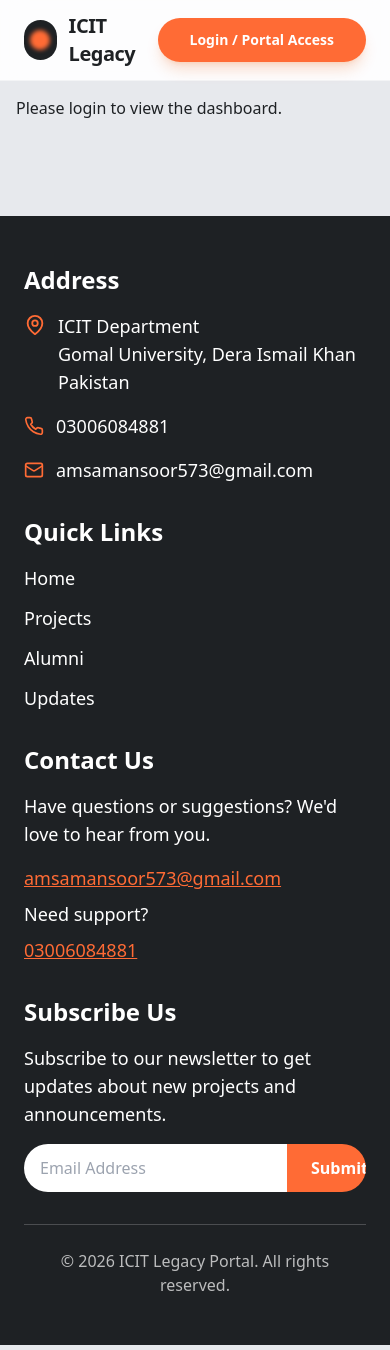
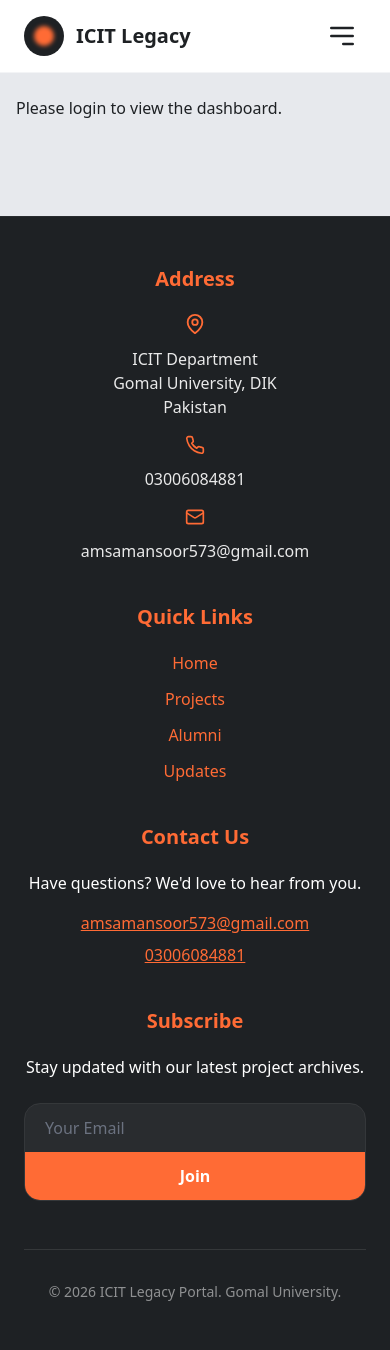
Before and after one commit to amsamansoor/icit-legacy-portal, a React (Vite) app: page /dashboard in a window 390 px wide. Built offline with nearby package versions, Linux system fonts and the light colour scheme.

Commit message:
updated code for responsive homepage

```diff
--- a/package.json
+++ b/package.json
@@ -13,6 +13,7 @@
     "lucide-react": "^0.258.0",
     "react": "^18.2.0",
     "react-dom": "^18.2.0",
+    "react-icons": "^5.5.0",
     "react-router-dom": "^6.14.1"
   },
   "devDependencies": {
--- a/src/components/HomePage/Features.tsx
+++ b/src/components/HomePage/Features.tsx
@@ -3,18 +3,32 @@ import { Database, Archive, Users } from 'lucide-react'
 
 const Features: React.FC = () => {
   const items = [
-    { title: 'Centralized Data', desc: 'Unified student records and project metadata.', icon: <Database /> },
-    { title: 'Project Archives', desc: 'Searchable final year projects and assets.', icon: <Archive /> },
-    { title: 'Alumni Tracking', desc: 'Keep in touch with alumni and career paths.', icon: <Users /> }
+    { title: 'Centralized Data', desc: 'Unified student records and project metadata.', icon: <Database size={24} /> },
+    { title: 'Project Archives', desc: 'Searchable final year projects and assets.', icon: <Archive size={24} /> },
+    { title: 'Alumni Tracking', desc: 'Keep in touch with alumni and career paths.', icon: <Users size={24} /> }
   ]
 
   return (
-    <div className="grid grid-cols-1 sm:grid-cols-3 gap-6">
+    /* py-8 add kiya takay sections ke darmiyan gap rahay */
+    <div className="grid grid-cols-1 sm:grid-cols-3 gap-6 py-8">
       {items.map((it) => (
-        <div key={it.title} className="p-6 rounded-2xl bg-ps-dark text-ps-text-light shadow-lg flex flex-col items-start gap-4 hover:shadow-xl transition-shadow">
-          <div className="p-3 rounded-lg bg-ps-accent/20 text-ps-accent">{it.icon}</div>
-          <h4 className="font-semibold text-ps-text-light">{it.title}</h4>
-          <p className="text-ps-text-muted text-sm">{it.desc}</p>
+        <div
+          key={it.title}
+          /* Mobile par items-center aur text-center kiya hai, md: (desktop) par items-start aur text-left */
+          className="p-8 rounded-[2rem] bg-ps-dark text-ps-text-light shadow-lg flex flex-col items-center text-center md:items-start md:text-left gap-4 hover:shadow-2xl transition-all duration-300 border border-white/5 hover:border-ps-accent/20"
+        >
+          {/* Icon container ko thoda prominent kiya */}
+          <div className="p-4 rounded-2xl bg-ps-accent/10 text-ps-accent flex items-center justify-center">
+            {it.icon}
+          </div>
+
+          <h4 className="text-xl font-bold text-ps-text-light tracking-tight">
+            {it.title}
+          </h4>
+
+          <p className="text-ps-text-muted text-sm leading-relaxed md:max-w-xs">
+            {it.desc}
+          </p>
         </div>
       ))}
     </div>
--- a/src/components/HomePage/Footer.tsx
+++ b/src/components/HomePage/Footer.tsx
@@ -11,79 +11,81 @@ const Footer: React.FC = () => {
   }
 
   return (
-    <footer className="bg-ps-dark text-ps-text-light mt-16">
+    <footer className="bg-ps-dark text-ps-text-light mt-16 border-t border-white/5">
       <div className="container mx-auto px-6 py-12">
-        <div className="grid grid-cols-1 md:grid-cols-4 gap-8 md:gap-6 mb-8 items-start">
+        {/* Mobile par text-center aur desktop par text-left (md:text-left) */}
+        <div className="grid grid-cols-1 sm:grid-cols-2 md:grid-cols-4 gap-10 md:gap-6 mb-12 text-center md:text-left">
+
           {/* Address Section */}
-          <div>
-            <h3 className="text-2xl font-bold mb-4 text-ps-text-light">Address</h3>
-            <div className="space-y-4 text-ps-text-light">
-              <p className="flex items-start gap-3 text-lg">
-                <MapPin size={22} className="flex-shrink-0 mt-0.5 text-ps-accent" />
-                <span>ICIT Department<br />Gomal University, Dera Ismail Khan<br />Pakistan</span>
+          <div className="flex flex-col items-center md:items-start">
+            <h3 className="text-xl md:text-2xl font-bold mb-5 text-ps-accent">Address</h3>
+            <div className="space-y-4 text-ps-text-light/90">
+              <p className="flex flex-col md:flex-row items-center md:items-start gap-3 text-base md:text-lg">
+                <MapPin size={22} className="flex-shrink-0 text-ps-accent" />
+                <span>ICIT Department<br />Gomal University, DIK<br />Pakistan</span>
               </p>
-              <p className="flex items-center gap-3 text-lg">
+              <p className="flex flex-col md:flex-row items-center md:items-start gap-3 text-base md:text-lg">
                 <Phone size={20} className="text-ps-accent" />
                 <span>03006084881</span>
               </p>
-              <p className="flex items-center gap-3 text-lg">
+              <p className="flex flex-col md:flex-row items-center md:items-start gap-3 text-base md:text-lg overflow-hidden">
                 <Mail size={20} className="text-ps-accent" />
-                <span className="text-ps-text-light">amsamansoor573@gmail.com</span>
+                <span className="break-all">amsamansoor573@gmail.com</span>
               </p>
             </div>
           </div>
 
           {/* Quick Links Section */}
           <div>
-            <h3 className="text-2xl font-bold mb-4 text-ps-text-light">Quick Links</h3>
-            <ul className="space-y-3 text-ps-text-light text-lg">
-              <li><a href="/" className="text-ps-text-light hover:text-ps-accent transition">Home</a></li>
-              <li><a href="#projects" className="text-ps-text-light hover:text-ps-accent transition">Projects</a></li>
-              <li><a href="#alumni" className="text-ps-text-light hover:text-ps-accent transition">Alumni</a></li>
-              <li><a href="#updates" className="text-ps-text-light hover:text-ps-accent transition">Updates</a></li>
+            <h3 className="text-xl md:text-2xl font-bold mb-5 text-ps-accent">Quick Links</h3>
+            <ul className="space-y-3 text-base md:text-lg">
+              <li><a href="/" className="hover:text-ps-accent transition">Home</a></li>
+              <li><a href="#projects" className="hover:text-ps-accent transition">Projects</a></li>
+              <li><a href="#alumni" className="hover:text-ps-accent transition">Alumni</a></li>
+              <li><a href="#updates" className="hover:text-ps-accent transition">Updates</a></li>
             </ul>
           </div>
 
-          {/* Contact Us Section */}
+          {/* Contact Section */}
           <div>
-            <h3 className="text-2xl font-bold mb-4 text-ps-text-light">Contact Us</h3>
-            <p className="text-ps-text-light mb-4 text-lg">Have questions or suggestions? We'd love to hear from you.</p>
-            <p className="text-ps-text-light mb-2 text-lg">
-              <a href="mailto:amsamansoor573@gmail.com" className="text-ps-accent underline hover:text-ps-accent/90 transition">
+            <h3 className="text-xl md:text-2xl font-bold mb-5 text-ps-accent">Contact Us</h3>
+            <p className="mb-4 text-base md:text-lg">Have questions? We'd love to hear from you.</p>
+            <div className="space-y-2">
+               <a href="mailto:amsamansoor573@gmail.com" className="block text-ps-accent underline hover:opacity-80 transition break-all">
                 amsamansoor573@gmail.com
               </a>
-            </p>
-            <p className="text-ps-text-light text-lg">Need support?</p>
-            <p className="text-ps-text-light text-lg mt-2">
-              <a href="tel:+923006084881" className="text-ps-accent underline hover:text-ps-accent/90 transition">03006084881</a>
-            </p>
+              <a href="tel:+923006084881" className="block text-ps-accent underline hover:opacity-80 transition">03006084881</a>
+            </div>
           </div>
 
           {/* Subscribe Section */}
-          <div>
-            <h3 className="text-2xl font-bold mb-4 text-ps-text-light">Subscribe Us</h3>
-            <p className="text-ps-text-light mb-4 text-lg">Subscribe to our newsletter to get updates about new projects and announcements.</p>
-            <form onSubmit={handleSubscribe} className="space-y-2">
-              <div className="flex rounded-full overflow-hidden">
+          <div className="flex flex-col items-center md:items-start">
+            <h3 className="text-xl md:text-2xl font-bold mb-5 text-ps-accent">Subscribe</h3>
+            <p className="mb-6 text-base md:text-lg">Stay updated with our latest project archives.</p>
+            <form onSubmit={handleSubscribe} className="w-full max-w-sm">
+              {/* Mobile par flex-col kiya hai takay button niche aa jaye agar jagah kam ho */}
+              <div className="flex flex-col sm:flex-row rounded-2xl sm:rounded-full overflow-hidden border border-white/10 group focus-within:border-ps-accent/50 transition">
                 <input
                   type="email"
-                  placeholder="Email Address"
+                  placeholder="Your Email"
                   value={email}
                   onChange={(e) => setEmail(e.target.value)}
                   required
-                  className="flex-1 px-4 py-3 text-ps-text-dark focus:outline-none"
+                  className="flex-1 px-5 py-3 bg-white/5 text-white focus:outline-none placeholder:text-gray-500"
                 />
-                <button type="submit" className="px-6 py-3 bg-ps-accent text-ps-text-light font-semibold hover:bg-ps-accent/90 transition transform hover:scale-105">
-                  Submit
+                <button type="submit" className="px-6 py-3 bg-ps-accent text-white font-bold hover:bg-orange-600 transition">
+                  Join
                 </button>
               </div>
             </form>
           </div>
         </div>
 
-        {/* Divider */}
-        <div className="border-t border-ps-text-light/20 pt-6 text-center text-ps-text-light/70">
-          <p>&copy; 2026 ICIT Legacy Portal. All rights reserved.</p>
+        {/* Divider & Copyright */}
+        <div className="border-t border-white/10 pt-8 text-center">
+          <p className="text-sm md:text-base text-ps-text-light/50">
+            &copy; {new Date().getFullYear()} ICIT Legacy Portal. Gomal University.
+          </p>
         </div>
       </div>
     </footer>
--- a/src/components/HomePage/Hero.tsx
+++ b/src/components/HomePage/Hero.tsx
@@ -3,60 +3,61 @@ import { Link } from 'react-router-dom'
 
 const Hero: React.FC = () => {
     return (
-        <section className="w-screen -ml-[calc((100vw-100%)/2)] relative overflow-hidden py-4">
+        <section className="w-screen -ml-[calc((100vw-100%)/2)] relative overflow-hidden py-2 md:py-4">
 
-            <div className="max-w-[1400px] mx-4 md:mx-auto bg-ps-dark rounded-[2.5rem] relative overflow-hidden shadow-2xl">
+            <div className="max-w-[1400px] mx-4 md:mx-auto bg-[#1E2124] rounded-[1.5rem] md:rounded-[2.5rem] relative overflow-hidden shadow-2xl">
 
-                {/* Background Overlay (Image effect jo humne discuss kiya tha) */}
+                {/* --- AAPKA MATLOOBA BACKGROUND (Same as Last Image) --- */}
+                {/* 1. Global Network Image Layer */}
                 <div
-                    className="absolute inset-0 z-0 opacity-10 pointer-events-none"
+                    className="absolute inset-0 z-0 opacity-40 pointer-events-none"
                     style={{
-                        backgroundImage: "url('/it-relatedBgImage.jpg')",
+                        // Yahan aap wahi connectivity wali image use karein
+                        backgroundImage: "url('https://img.freepik.com/free-vector/global-network-connection-background-abstract-technology-dots-lines-digital-futuristic-design-vector-illustration_1150-55171.jpg')",
                         backgroundSize: 'cover',
-                        mixBlendMode: 'overlay'
+                        backgroundPosition: 'right center',
+                        mixBlendMode: 'screen'
                     }}
                 ></div>
 
-                <div className="absolute inset-0 bg-gradient-to-br from-ps-accent/10 via-transparent to-ps-accent/5"></div>
+                {/* 2. Gradient Overlay for Depth (Takay text saaf nazar aaye) */}
+                <div className="absolute inset-0 bg-gradient-to-r from-[#1E2124] via-[#1E2124]/80 to-transparent z-1"></div>
 
-                <div className="relative z-10 min-h-[500px] md:min-h-[600px] py-16 px-8 md:px-12 lg:px-24 flex flex-col md:flex-row items-center justify-between gap-8 lg:gap-16">
+                {/* 3. Subtle Glow Effect */}
+                <div className="absolute -top-24 -right-24 w-96 h-96 bg-[#FF6B35]/10 blur-[120px] rounded-full"></div>
 
-                    <div className="max-w-2xl flex-shrink-0">
-                        {/* 1. ICIT Legacy ka color Orange (ps-accent) kiya */}
-                        <h1 className="text-5xl md:text-6xl font-extrabold mb-6 text-ps-text-light leading-tight">
-                            Next-Gen <br />
-                            <span className="text-ps-accent">ICIT Legacy</span> Portal
+                <div className="relative z-10 min-h-fit md:min-h-[600px] py-12 md:py-20 px-6 md:px-12 lg:px-24 flex flex-col md:flex-row items-center justify-between gap-10 lg:gap-16">
+
+                    <div className="max-w-2xl flex-shrink-0 text-center md:text-left">
+                        <h1 className="text-4xl md:text-6xl font-extrabold mb-4 md:mb-6 text-white leading-tight">
+                            ICIT Digital Legacy <br />
+                            <span className="text-[#FF6B35]">& FYP Portal</span>
                         </h1>
 
-                        <p className="text-ps-text-muted mb-8 text-lg leading-relaxed">
-                            Centralized access to projects, alumni records and departmental archives — secure, searchable, and future-ready.
+                        <p className="text-gray-400 mb-10 text-base md:text-lg leading-relaxed max-w-md mx-auto md:mx-0">
+                            Empowering the next generation of IT professionals with a centralized hub for project archives and alumni connectivity.
                         </p>
 
-                        <div className="flex gap-4">
-                            {/* Explore Projects Button */}
+                        <div className="flex flex-col sm:flex-row gap-4 justify-center md:justify-start">
                             <Link
                                 to="#projects"
-                                className="px-8 py-4 bg-ps-accent text-white rounded-full font-bold text-lg transition-all duration-300 transform hover:scale-105 hover:bg-orange-600 hover:text-white shadow-lg shadow-ps-accent/20 text-center"
+                                className="px-8 py-4 bg-[#FF6B35] text-white rounded-full font-bold text-lg transition-all duration-300 hover:scale-105 hover:bg-orange-600 shadow-lg shadow-orange-500/20 text-center"
                             >
                                 Explore Projects
                             </Link>
 
-                            {/* Login / Signup Button */}
                             <Link
-                                to="/login"
-                                className="px-8 py-4 bg-ps-accent text-white rounded-full font-bold text-lg transition-all duration-300 transform hover:scale-105 hover:bg-orange-600 hover:text-white shadow-lg shadow-ps-accent/20 text-center"
+                                to="/learn-more"
+                                className="px-8 py-4 border-2 border-white/20 text-white rounded-full font-bold text-lg transition-all duration-300 hover:bg-white/10 text-center"
                             >
-                                Login / Signup
+                                Learn More
                             </Link>
                         </div>
                     </div>
 
-                    <div className="flex-1 w-full flex justify-end">
-                        <img
-                            src="/assets/heroImages/icit-heroImage.jpg"
-                            alt="ICIT Portal"
-                            className="w-full max-w-2xl h-96 md:h-[450px] rounded-[2rem] object-cover shadow-2xl border border-white/5 transition-transform duration-500 hover:scale-[1.02]"
-                        />
+                    {/* Right side par agar aap mazeed koi graphic dikhana chahein */}
+                    <div className="hidden lg:flex flex-1 justify-end items-center">
+                         {/* Yahan aap koi 3D icon ya floating card bhi laga sakti hain */}
                     </div>
                 </div>
             </div>
--- a/src/components/HomePage/Navbar.tsx
+++ b/src/components/HomePage/Navbar.tsx
@@ -1,52 +1,94 @@
-import React from 'react'
+import React, { useState } from 'react'
 import { Link } from 'react-router-dom'
 import { useAuth } from '../../context/AuthContext'
 
 const Navbar: React.FC = () => {
   const { user, logout } = useAuth()
+  const [isOpen, setIsOpen] = useState(false)
 
   return (
-    // Background White, Border Bottom, and Higher Padding for that spacious look
-    <header className="fixed top-0 left-0 right-0 bg-white/90 backdrop-blur-md border-b border-gray-100 z-50 py-3">
+    <header className="fixed top-0 left-0 right-0 bg-white border-b border-gray-100 z-[100] py-3">
       <div className="max-w-[1400px] mx-auto px-6 md:px-12 flex items-center justify-between">
 
-        {/* 1. LOGO SECTION (Exact Left Side) */}
-        <Link to="/" className="flex items-center gap-3 group">
-          <div className="w-10 h-10 bg-[#1E2124] rounded-full flex items-center justify-center transition-transform group-hover:rotate-12">
-            {/* Orange Sun-like Icon from Pic */}
+        {/* LOGO */}
+        <Link to="/" className="flex items-center gap-3 z-[110]">
+          <div className="w-10 h-10 bg-[#1E2124] rounded-full flex items-center justify-center">
             <div className="w-5 h-5 bg-[#FF6B35] rounded-full blur-[2px]"></div>
           </div>
-          <span className="text-xl font-bold text-[#1E2124] tracking-tight">ICIT Legacy</span>
+          <span className="text-xl font-bold text-[#1E2124]">ICIT Legacy</span>
         </Link>
 
-        {/* 2. NAV LINKS (Exact Center & Grey Color) */}
+        {/* DESKTOP NAV */}
         <nav className="hidden lg:flex items-center gap-10 font-medium text-gray-500">
-          <Link to="/" className="hover:text-[#1E2124] transition-colors">Home</Link>
-          <a href="#projects" className="hover:text-[#1E2124] transition-colors">Projects</a>
-          <a href="#alumni" className="hover:text-[#1E2124] transition-colors">Alumni</a>
-          <a href="#updates" className="hover:text-[#1E2124] transition-colors">Updates</a>
+          <Link to="/" className="hover:text-[#FF6B35] transition-colors">Home</Link>
+          <a href="#projects" className="hover:text-[#FF6B35] transition-colors">Projects</a>
+          <a href="#alumni" className="hover:text-[#FF6B35] transition-colors">Alumni</a>
+          <a href="#updates" className="hover:text-[#FF6B35] transition-colors">Updates</a>
         </nav>
 
-        {/* 3. AUTH BUTTONS (Exact Right Side Orange Pill) */}
-        <div className="flex items-center gap-4">
-          {user ? (
-            <div className="flex items-center gap-4">
-              <span className="text-sm font-semibold text-gray-700">{user.name}</span>
-              <button
-                onClick={logout}
-                className="px-5 py-2 border border-gray-200 rounded-full text-sm font-bold text-gray-600 hover:bg-gray-50 transition"
+        {/* MOBILE ICON */}
+        <button className="lg:hidden z-[110] p-2 text-[#1E2124]" onClick={() => setIsOpen(!isOpen)}>
+          {isOpen ? (
+            <svg className="w-8 h-8" fill="none" stroke="currentColor" viewBox="0 0 24 24"><path strokeLinecap="round" strokeLinejoin="round" strokeWidth="2" d="M6 18L18 6M6 6l12 12" /></svg>
+          ) : (
+            <svg className="w-8 h-8" fill="none" stroke="currentColor" viewBox="0 0 24 24"><path strokeLinecap="round" strokeLinejoin="round" strokeWidth="2" d="M4 6h16M4 12h16m-7 6h7" /></svg>
+          )}
+        </button>
+
+        {/* --- MOBILE DROPDOWN MENU --- */}
+        {/* 'inset-0' ko hata kar 'top-full' kiya taake ye navbar ke niche se shuru ho aur height auto rahe */}
+        <div className={`absolute top-full left-0 right-0 bg-white shadow-2xl border-b border-gray-100 transition-all duration-300 ease-in-out z-[105] lg:hidden
+          ${isOpen ? 'translate-y-0 opacity-100 visible' : '-translate-y-4 opacity-0 invisible pointer-events-none'}`}>
+
+            <nav className="flex flex-col py-6 px-10 gap-1">
+              <Link
+                to="/"
+                onClick={() => setIsOpen(false)}
+                className="text-lg font-bold text-[#1E2124] active:text-[#FF6B35] py-4 border-b border-gray-50"
               >
-                Logout
-              </button>
-            </div>
-          ) : (
-            <Link
-              to="/login"
-              className="px-8 py-3 bg-[#FF6B35] text-white rounded-full font-bold text-sm md:text-base shadow-lg shadow-orange-600/20 hover:bg-[#e85a20] transition-all transform hover:scale-105 whitespace-nowrap"
-            >
-              Login / Portal Access
-            </Link>
-          )}
+                Home
+              </Link>
+              <a
+                href="#projects"
+                onClick={() => setIsOpen(false)}
+                className="text-lg font-bold text-[#1E2124] active:text-[#FF6B35] py-4 border-b border-gray-50"
+              >
+                Projects
+              </a>
+              <a
+                href="#alumni"
+                onClick={() => setIsOpen(false)}
+                className="text-lg font-bold text-[#1E2124] active:text-[#FF6B35] py-4 border-b border-gray-50"
+              >
+                Alumni
+              </a>
+              <a
+                href="#updates"
+                onClick={() => setIsOpen(false)}
+                className="text-lg font-bold text-[#1E2124] active:text-[#FF6B35] py-4 border-b border-gray-50"
+              >
+                Updates
+              </a>
+
+              <div className="mt-6">
+                {!user ? (
+                  <Link
+                    to="/login"
+                    onClick={() => setIsOpen(false)}
+                    className="w-full block text-center bg-[#FF6B35] text-white py-4 rounded-2xl font-bold text-lg shadow-lg shadow-orange-100"
+                  >
+                    Login / Portal Access
+                  </Link>
+                ) : (
+                  <button
+                    onClick={() => { logout(); setIsOpen(false); }}
+                    className="w-full text-red-500 font-bold py-4 border border-red-500/10 bg-red-50 rounded-2xl"
+                  >
+                    Logout
+                  </button>
+                )}
+              </div>
+            </nav>
         </div>
       </div>
     </header>
--- a/src/components/HomePage/UpdatesGrid.tsx
+++ b/src/components/HomePage/UpdatesGrid.tsx
@@ -17,12 +17,26 @@ const sample: Update[] = [
 
 const UpdatesGrid: React.FC = () => {
   return (
-    <div className="grid grid-cols-1 sm:grid-cols-2 lg:grid-cols-4 gap-6" aria-live="polite">
+    /* Gap ko mobile par thoda kam kiya (gap-4) aur desktop par (md:gap-6) */
+    <div className="grid grid-cols-1 sm:grid-cols-2 lg:grid-cols-4 gap-4 md:gap-6" aria-live="polite">
       {sample.map((u) => (
-        <article key={u.id} className="p-6 rounded-2xl bg-ps-dark text-ps-text-light shadow-lg hover:shadow-xl transition-shadow">
-          <h3 className="font-semibold text-ps-text-light mb-2">{u.title}</h3>
-          <p className="text-ps-accent text-sm font-medium">by {u.student} • Batch {u.batch}</p>
-          <p className="text-ps-text-muted text-sm mt-3">{u.excerpt}</p>
+        /* Mobile par padding p-5 ki hai takay screen space bache */
+        <article
+          key={u.id}
+          className="p-5 md:p-6 rounded-2xl bg-ps-dark text-ps-text-light shadow-lg hover:shadow-2xl transition-all duration-300 border border-white/5 hover:border-ps-accent/30"
+        >
+          {/* Heading mobile par thodi choti (text-base) aur desktop par (md:text-lg) */}
+          <h3 className="font-bold text-ps-text-light text-base md:text-lg mb-2 leading-tight">
+            {u.title}
+          </h3>
+
+          <p className="text-ps-accent text-xs md:text-sm font-semibold tracking-wide uppercase">
+            by {u.student} • <span className="text-ps-text-muted">Batch {u.batch}</span>
+          </p>
+
+          <p className="text-ps-text-muted text-sm mt-3 line-clamp-2">
+            {u.excerpt}
+          </p>
         </article>
       ))}
     </div>
```
Also changed, not shown: src/components/HomePage/LatestCarousel.tsx (+22 -27 lines), 1 other file (tests, documents, lock files or other folders).
